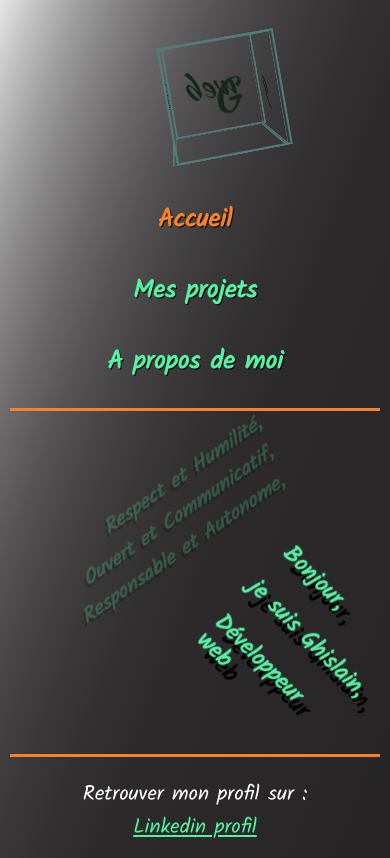
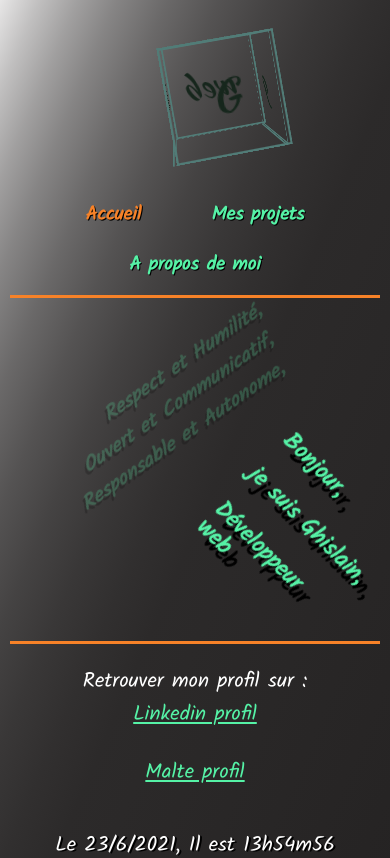
Before and after one commit to ghislaingirardeau/Portfolio_Nuxt, a Nuxt app: page / in a window 390 px wide. Shown: the top 858 px of the page. Built offline with nearby package versions, Linux system fonts and the light colour scheme.

Commit message:
reduce font size responsive

```diff
--- a/assets/css/sass/components/nav_link.scss
+++ b/assets/css/sass/components/nav_link.scss
@@ -36,6 +36,13 @@
         &__navBar {
             width: 100%;
             padding: 25px 0px 0px 0px;
+            &--font {
+                font-size: 1.2rem;
+                padding: 5px 35px 15px 35px;
+                &:hover {
+                    text-shadow: 17px 20px black;
+                }
+            }
         }
 
         &__logo {
```
